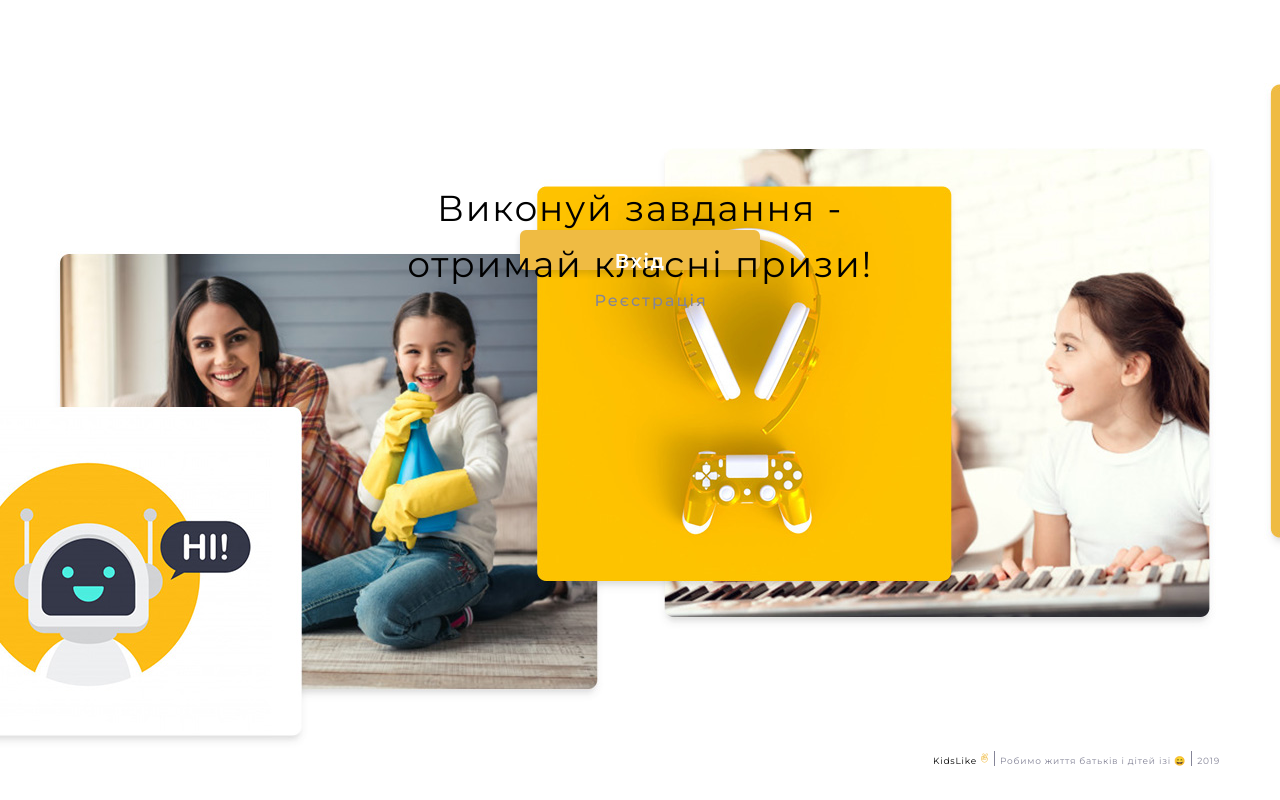
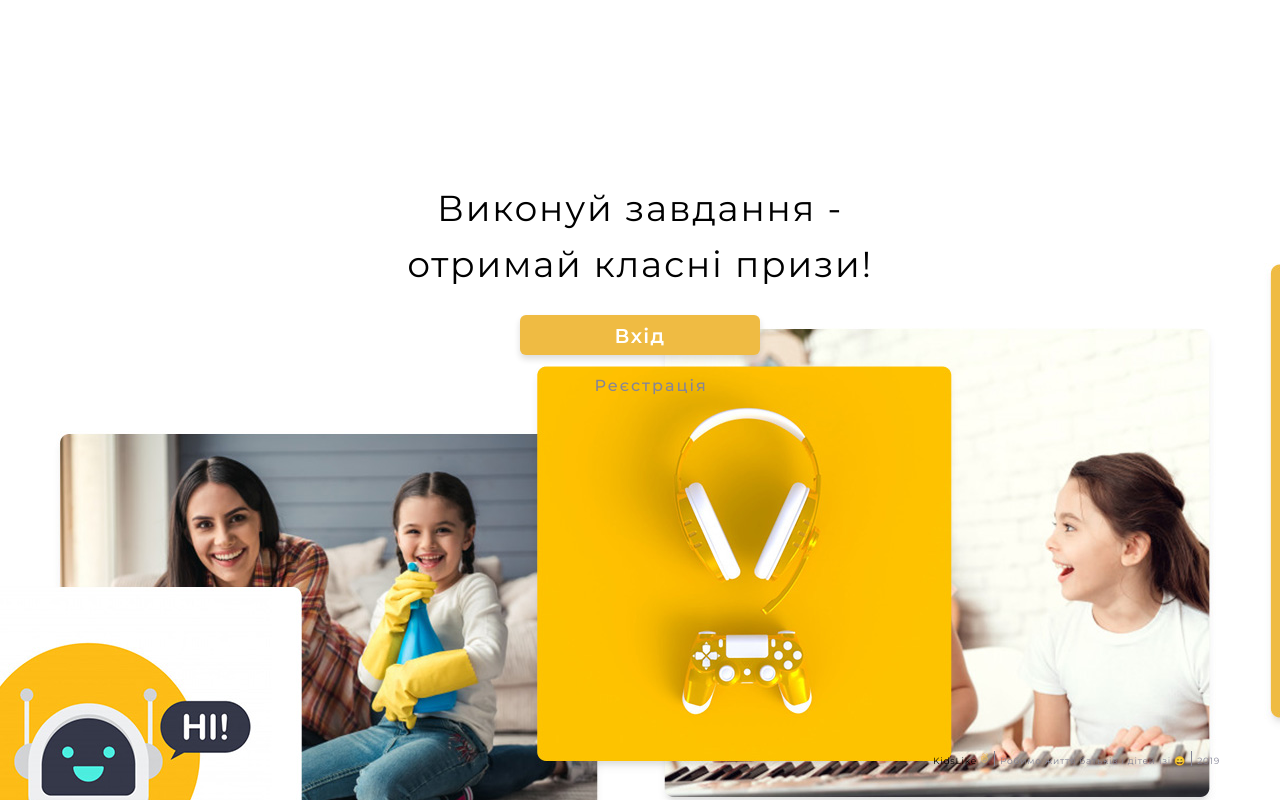
Before and after one commit to vbguard/kidsLike, a React app: page / in a window 1280 px wide. Shown: the top 800 px of the page. Built offline with nearby package versions, Linux system fonts and the light colour scheme.

Commit message:
fixStyle

```diff
--- a/src/components/Login/Login.module.css
+++ b/src/components/Login/Login.module.css
@@ -65,7 +65,7 @@
   display: block;
   margin: 0 auto;
   margin-top: 30px;
-  padding-top: 20px;
+  padding-top: 10px;
   transition: all 0.3s ease-out 0.1s;
 }
 
--- a/src/components/Register/Register.module.css
+++ b/src/components/Register/Register.module.css
@@ -84,7 +84,7 @@
   display: block;
   margin: 0 auto;
   margin-top: 30px;
-  padding-top: 20px;
+  padding-top: 10px;
   transition: all 0.3s ease-out 0.1s;
 }
 
--- a/src/pages/AuthPage/AuthPage.module.css
+++ b/src/pages/AuthPage/AuthPage.module.css
@@ -20,7 +20,7 @@
   color: var(--black);
   margin: 0 auto;
   padding-bottom: 25px;
-  padding-top: 170px;
+  margin-top: 170px;
 }
 
 .btn {
@@ -41,7 +41,8 @@
   text-decoration: none;
   display: block;
   margin: 0 auto;
-  padding-top: 20px;
+  margin-top: 30px;
+  padding-top: 10px;
   transition: all 0.3s ease-out 0.1s;
 }
 
@@ -85,12 +86,13 @@
     font-size: 36px;
     letter-spacing: 1.8px;
     padding-bottom: 50px;
-    padding-top: 270px;
+    margin-top: 270px;
   }
 
   .btn {
     font-size: 20px;
     height: 40px;
+    margin-top: 50px;
   }
 
   .regText {
@@ -105,6 +107,6 @@
   }
 
   .h2 {
-    padding-top: 180px;
+    margin-top: 180px;
   }
 }
--- a/src/pages/DashboardPage/DashboardPage.js
+++ b/src/pages/DashboardPage/DashboardPage.js
@@ -3,7 +3,7 @@ import Sidebar from '../../components/Sidebar/Sidebar';
 import DaysNavConteiner from '../../components/DaysNav/DaysNavConteiner';
 import DashboardConteiner from '../../components/DashboardConteiner/DashboardConteiner';
 import { screenWidth } from '../../utils/var';
-import styles from './Dashboard.module.css';
+import styles from './DashBoard.module.css';
 
 const DashboardPage = () => (
   <div className={styles.wrapper}>
```
